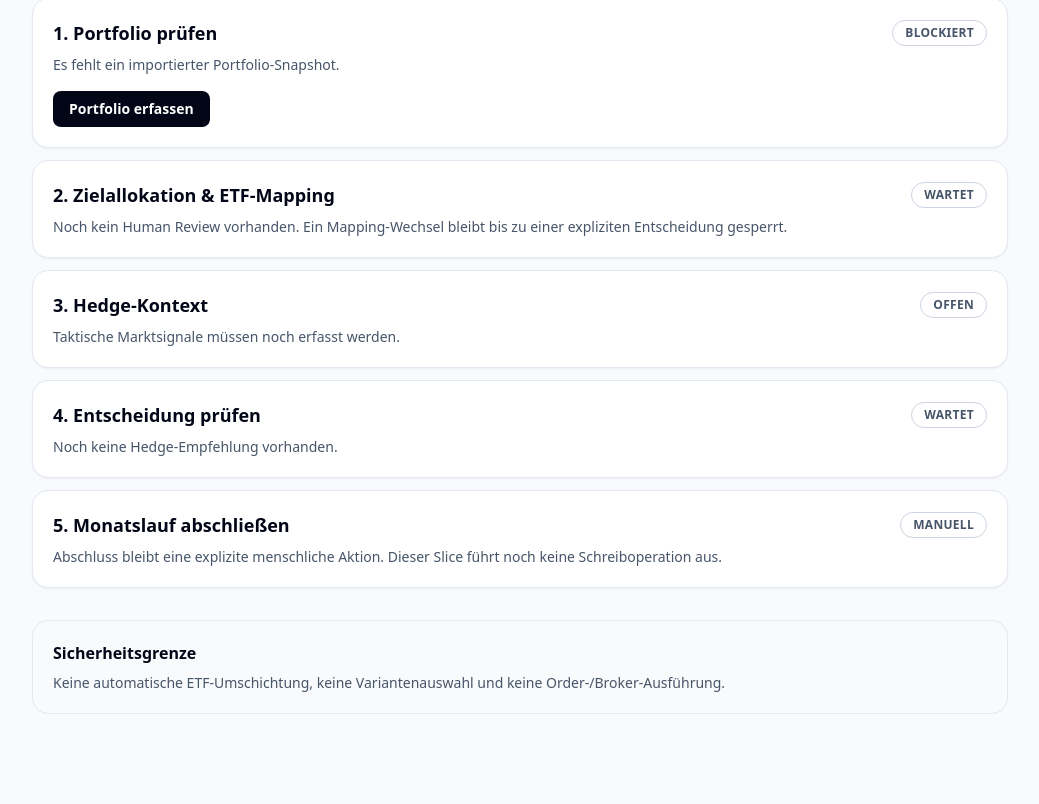
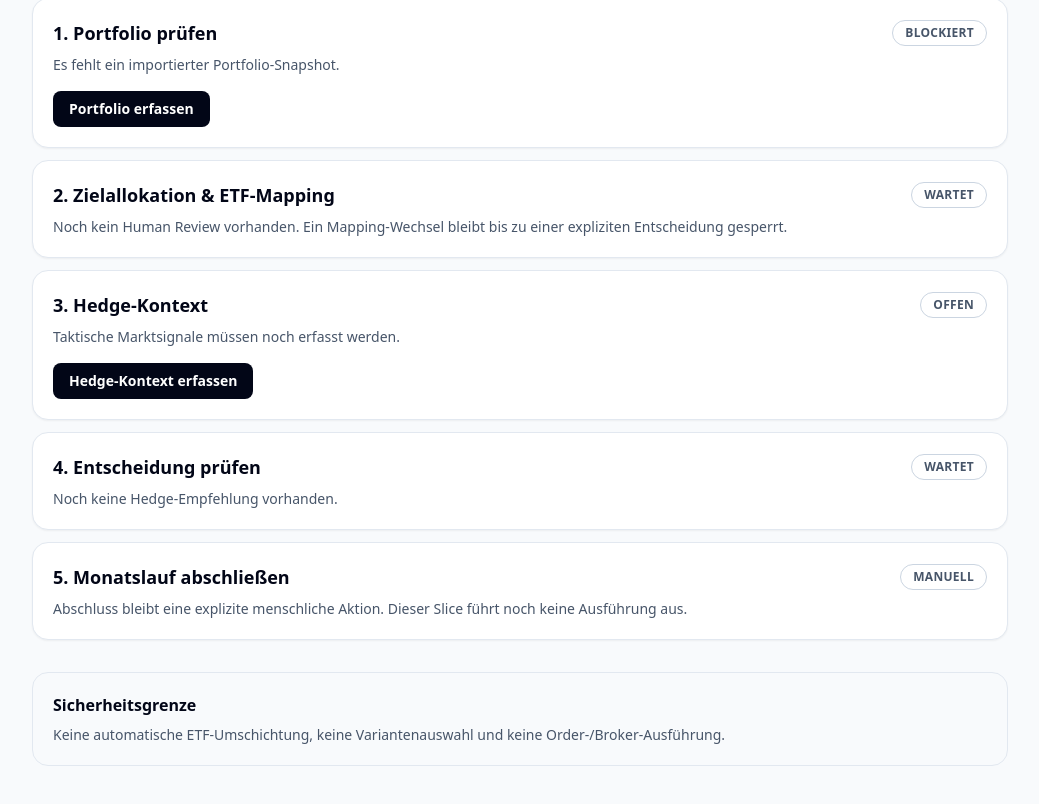
Before and after one commit to GithubLarsKomo/hedge-decision-cockpit, a Next.js app: page /monthly/run in a window 1280 px wide. Shown: the part 388-1192 px from the top of the page, without its empty margins (120-1159 px from the left). Before the commit the page ends 1142 px from the top, so only its background shows below. Built offline with nearby package versions, Linux system fonts and the light colour scheme.

Commit message:
Link hedge context into guided monthly run

```diff
--- a/app/monthly/run/page.tsx
+++ b/app/monthly/run/page.tsx
@@ -7,7 +7,7 @@ function formatDate(value: Date | null | undefined) {
   return value ? new Intl.DateTimeFormat('de-DE', { dateStyle: 'medium' }).format(value) : 'Nicht vorhanden';
 }
 
-export default async function GuidedMonthlyRunPage({ searchParams }: { searchParams: Promise<{ portfolio?: string; snapshot?: string }> }) {
+export default async function GuidedMonthlyRunPage({ searchParams }: { searchParams: Promise<{ portfolio?: string; snapshot?: string; hedge?: string; decision?: string }> }) {
   const params = await searchParams;
   const [snapshot, review, decision] = await Promise.all([
     prisma.importedPortfolioSnapshot.findFirst({ orderBy: [{ asOf: 'desc' }, { revision: 'desc' }] }).catch(() => null),
@@ -31,7 +31,9 @@ export default async function GuidedMonthlyRunPage({ searchParams }: { searchPar
     {
       title: '3. Hedge-Kontext',
       status: decision ? 'vorhanden' : 'offen',
-      detail: decision ? `Letzte Signale: NDX Drawdown ${decision.ndxDrawdownPct.toFixed(2)} %, VIX-Perzentil ${decision.vixPercentile.toFixed(1)}.` : 'Taktische Marktsignale müssen noch erfasst werden.'
+      detail: decision ? `Letzte Signale: NDX Drawdown ${decision.ndxDrawdownPct.toFixed(2)} %, VIX-Perzentil ${decision.vixPercentile.toFixed(1)}.` : 'Taktische Marktsignale müssen noch erfasst werden.',
+      href: '/monthly/run/hedge',
+      action: decision ? 'Hedge-Kontext aktualisieren' : 'Hedge-Kontext erfassen'
     },
     {
       title: '4. Entscheidung prüfen',
@@ -41,7 +43,7 @@ export default async function GuidedMonthlyRunPage({ searchParams }: { searchPar
     {
       title: '5. Monatslauf abschließen',
       status: 'manuell',
-      detail: 'Abschluss bleibt eine explizite menschliche Aktion. Dieser Slice führt noch keine Schreiboperation aus.'
+      detail: 'Abschluss bleibt eine explizite menschliche Aktion. Dieser Slice führt noch keine Ausführung aus.'
     }
   ];
 
@@ -63,6 +65,13 @@ export default async function GuidedMonthlyRunPage({ searchParams }: { searchPar
         <section className="rounded-2xl border border-emerald-200 bg-emerald-50 p-5 text-sm text-emerald-900">
           <strong>Portfolio-Snapshot {params.portfolio === 'created' ? 'gespeichert' : 'unverändert bestätigt'}.</strong>
           {params.snapshot && <span> Snapshot-ID: {params.snapshot}</span>}
+        </section>
+      )}
+
+      {params.hedge && (
+        <section className="rounded-2xl border border-emerald-200 bg-emerald-50 p-5 text-sm text-emerald-900">
+          <strong>Hedge-Kontext geprüft und Empfehlung gespeichert.</strong>
+          {params.decision && <span> Decision-ID: {params.decision}</span>}
         </section>
       )}
 
```
